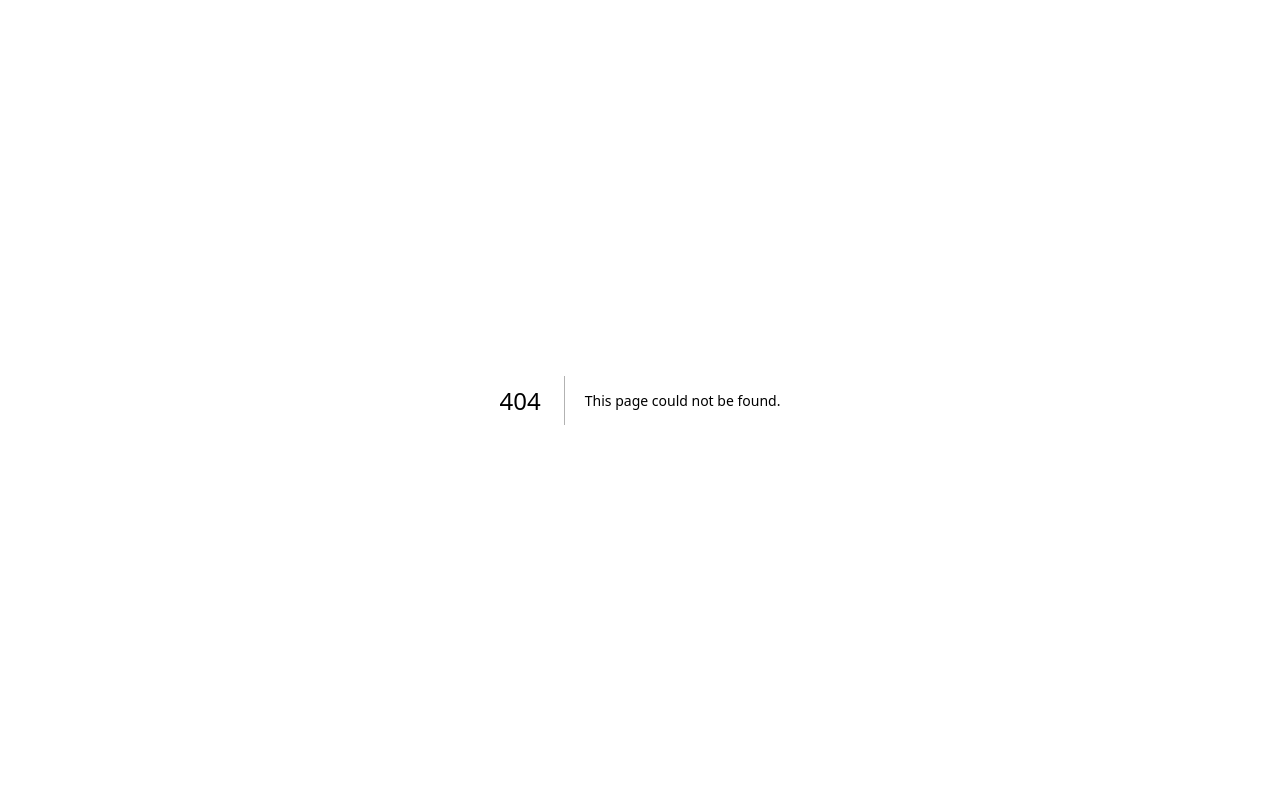
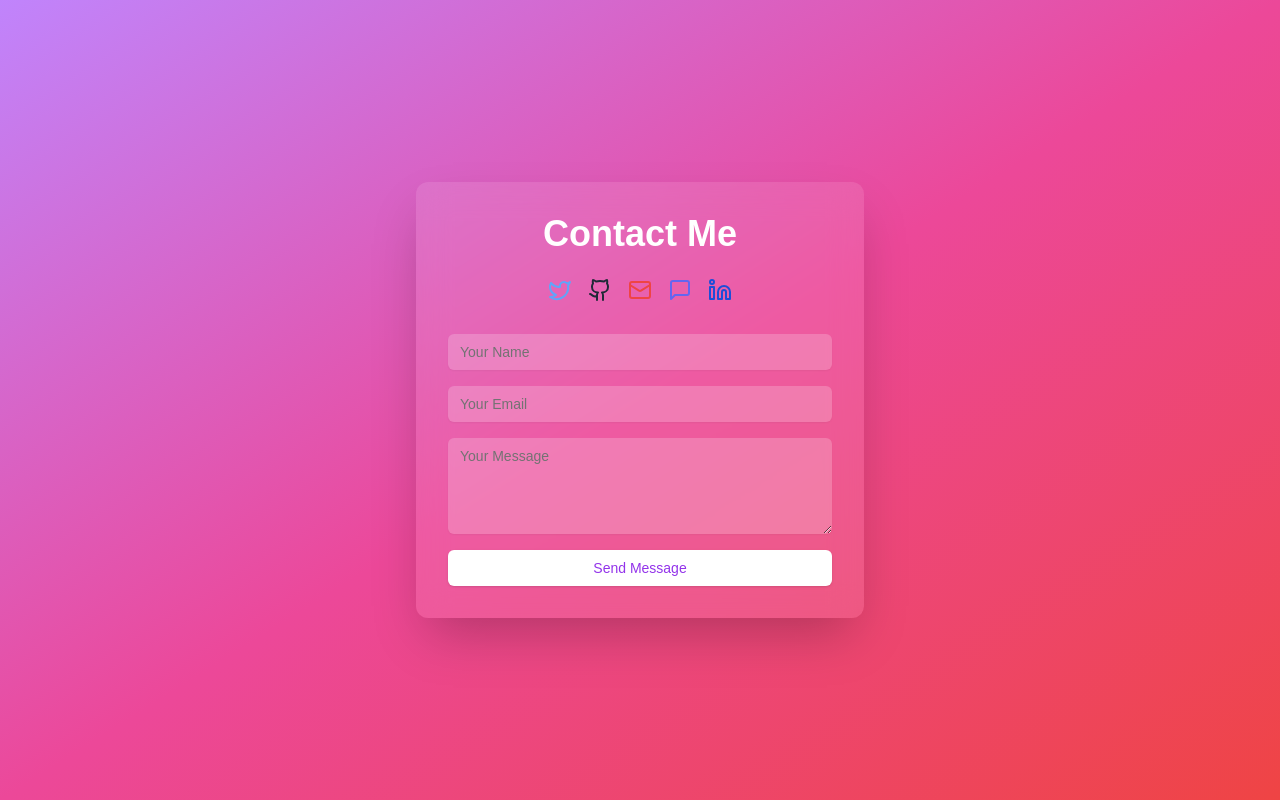
Before and after one commit to Kazooki123/portfolio, a Next.js app: page /contact in a window 1280 px wide. Before the commit this address had no page. Built offline with nearby package versions, Linux system fonts and the light colour scheme.

Commit message:
added contacts and changes on 3D environment

```diff
--- /dev/null
+++ b/app/contact/layout.tsx
@@ -0,0 +1,35 @@
+import type { Metadata } from "next";
+import localFont from "next/font/local";
+import "../globals.css";
+
+const geistSans = localFont({
+  src: "./fonts/GeistVF.woff",
+  variable: "--font-geist-sans",
+  weight: "100 900",
+});
+const geistMono = localFont({
+  src: "./fonts/GeistMonoVF.woff",
+  variable: "--font-geist-mono",
+  weight: "100 900",
+});
+
+export const metadata: Metadata = {
+  title: "StarloExoliz's Portfolio",
+  description: "Contact Page to StarloExoliz",
+};
+
+export default function RootLayout({
+  children,
+}: Readonly<{
+  children: React.ReactNode;
+}>) {
+  return (
+    <html lang="en">
+      <body
+        className={`${geistSans.variable} ${geistMono.variable} antialiased`}
+      >
+        {children}
+      </body>
+    </html>
+  );
+}
--- /dev/null
+++ b/app/contact/page.tsx
@@ -0,0 +1,7 @@
+import Contact from "@/components/Contact";
+
+export default function Page() {
+    return (
+        <Contact />
+    );
+}
--- /dev/null
+++ b/components/Contact.tsx
@@ -0,0 +1,111 @@
+"use client";
+
+import { useState } from "react";
+import { motion } from "framer-motion";
+import { Github, Twitter, Mail, MessageSquare, Linkedin } from "lucide-react";
+import { Input } from "@/components/ui/input";
+import { Textarea } from "@/components/ui/textarea";
+import { Button } from "@/components/ui/button";
+
+export default function Contact() {
+  const [name, setName] = useState("");
+  const [email, setEmail] = useState("");
+  const [message, setMessage] = useState("");
+
+  const handleSubmit = (e: React.FormEvent) => {
+    e.preventDefault();
+
+    console.log("Form submitted:", { name, email, message });
+    setName("");
+    setEmail("");
+    setMessage("");
+  };
+
+  return (
+    <div className="min-h-screen flex items-center justify-center bg-gradient-to-br from-purple-400 via-pink-500 to-red-500">
+      <motion.div
+        initial={{ opacity: 0, y: -50 }}
+        animate={{ opacity: 1, y: 0 }}
+        transition={{ duration: 0.5 }}
+        className="bg-white bg-opacity-10 backdrop-filter backdrop-blur-lg rounded-xl p-8 shadow-2xl w-full max-w-md"
+      >
+        <h1 className="text-4xl font-bold text-white mb-6 text-center">
+          Contact Me
+        </h1>
+        <div className="flex justify-center space-x-4 mb-8">
+          {[
+            {
+              Icon: Twitter,
+              href: "https://x.com/Mr_Unknown157?s=09",
+              color: "text-blue-400",
+            },
+            {
+              Icon: Github,
+              href: "https://github.com/Kazooki123",
+              color: "text-gray-800",
+            },
+            {
+              Icon: Mail,
+              href: "mailto:mgamerdinge146@gmail.com",
+              color: "text-red-500",
+            },
+            {
+              Icon: MessageSquare,
+              href: "https://discord.com/users/1050388367759654963",
+              color: "text-indigo-500",
+            },
+            {
+              Icon: Linkedin,
+              href: "https://www.linkedin.com/in/yourusername",
+              color: "text-blue-700",
+            },
+          ].map(({ Icon, href, color }, index) => (
+            <motion.a
+              key={index}
+              href={href}
+              target="_blank"
+              rel="noopener noreferrer"
+              className={`${color} hover:text-white transition-colors duration-200`}
+              whileHover={{ scale: 1.2 }}
+              whileTap={{ scale: 0.9 }}
+            >
+              <Icon size={24} />
+            </motion.a>
+          ))}
+        </div>
+        <form onSubmit={handleSubmit} className="space-y-4">
+          <Input
+            type="text"
+            placeholder="Your Name"
+            value={name}
+            onChange={(e) => setName(e.target.value)}
+            required
+            className="w-full bg-white bg-opacity-20 text-white placeholder-gray-300 border-none"
+          />
+          <Input
+            type="email"
+            placeholder="Your Email"
+            value={email}
+            onChange={(e) => setEmail(e.target.value)}
+            required
+            className="w-full bg-white bg-opacity-20 text-white placeholder-gray-300 border-none"
+          />
+          <Textarea
+            placeholder="Your Message"
+            value={message}
+            onChange={(e) => setMessage(e.target.value)}
+            required
+            className="w-full bg-white bg-opacity-20 text-white placeholder-gray-300 border-none"
+            rows={4}
+          />
+          <Button
+            type="submit"
+            className="w-full bg-white text-purple-600 hover:bg-opacity-90 transition-colors duration-200"
+          >
+            Send Message
+          </Button>
+        </form>
+      </motion.div>
+    </div>
+  );
+}
--- /dev/null
+++ b/components/ui/input.tsx
@@ -0,0 +1,25 @@
+import * as React from "react"
+
+import { cn } from "@/lib/utils"
+
+export interface InputProps
+  extends React.InputHTMLAttributes<HTMLInputElement> {}
+
+const Input = React.forwardRef<HTMLInputElement, InputProps>(
+  ({ className, type, ...props }, ref) => {
+    return (
+      <input
+        type={type}
+        className={cn(
+          "flex h-9 w-full rounded-md border border-input bg-transparent px-3 py-1 text-sm shadow-sm transition-colors file:border-0 file:bg-transparent file:text-sm file:font-medium file:text-foreground placeholder:text-muted-foreground focus-visible:outline-none focus-visible:ring-1 focus-visible:ring-ring disabled:cursor-not-allowed disabled:opacity-50",
+          className
+        )}
+        ref={ref}
+        {...props}
+      />
+    )
+  }
+)
+Input.displayName = "Input"
+
+export { Input }
--- /dev/null
+++ b/components/ui/textarea.tsx
@@ -0,0 +1,24 @@
+import * as React from "react"
+
+import { cn } from "@/lib/utils"
+
+export interface TextareaProps
+  extends React.TextareaHTMLAttributes<HTMLTextAreaElement> {}
+
+const Textarea = React.forwardRef<HTMLTextAreaElement, TextareaProps>(
+  ({ className, ...props }, ref) => {
+    return (
+      <textarea
+        className={cn(
+          "flex min-h-[60px] w-full rounded-md border border-input bg-transparent px-3 py-2 text-sm shadow-sm placeholder:text-muted-foreground focus-visible:outline-none focus-visible:ring-1 focus-visible:ring-ring disabled:cursor-not-allowed disabled:opacity-50",
+          className
+        )}
+        ref={ref}
+        {...props}
+      />
+    )
+  }
+)
+Textarea.displayName = "Textarea"
+
+export { Textarea }
--- a/package.json
+++ b/package.json
@@ -15,6 +15,7 @@
     "@react-three/fiber": "^8.17.10",
     "class-variance-authority": "^0.7.0",
     "clsx": "^2.1.1",
+    "framer-motion": "^11.2.13",
     "lucide-react": "^0.453.0",
     "next": "14.2.15",
     "next-themes": "^0.3.0",
```
Also changed, not shown: 1 other file (tests, documents, lock files or other folders).
